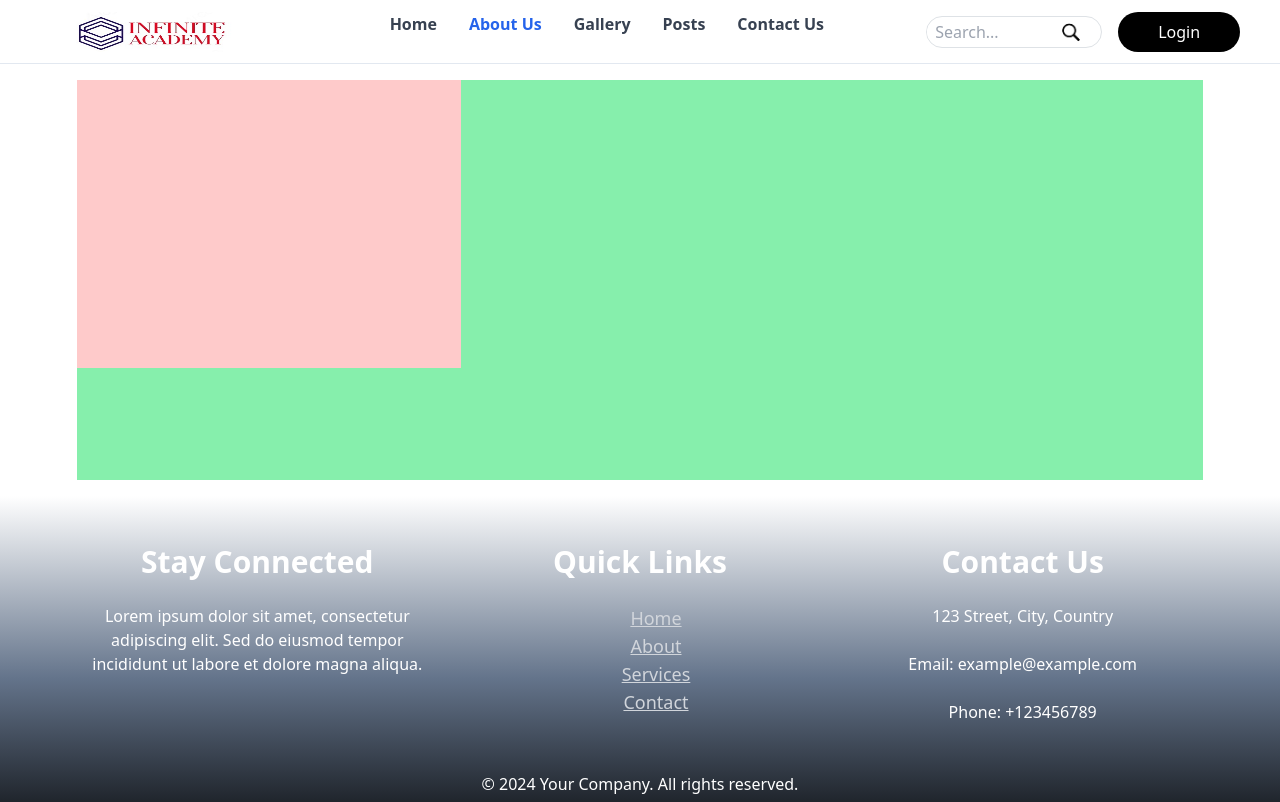
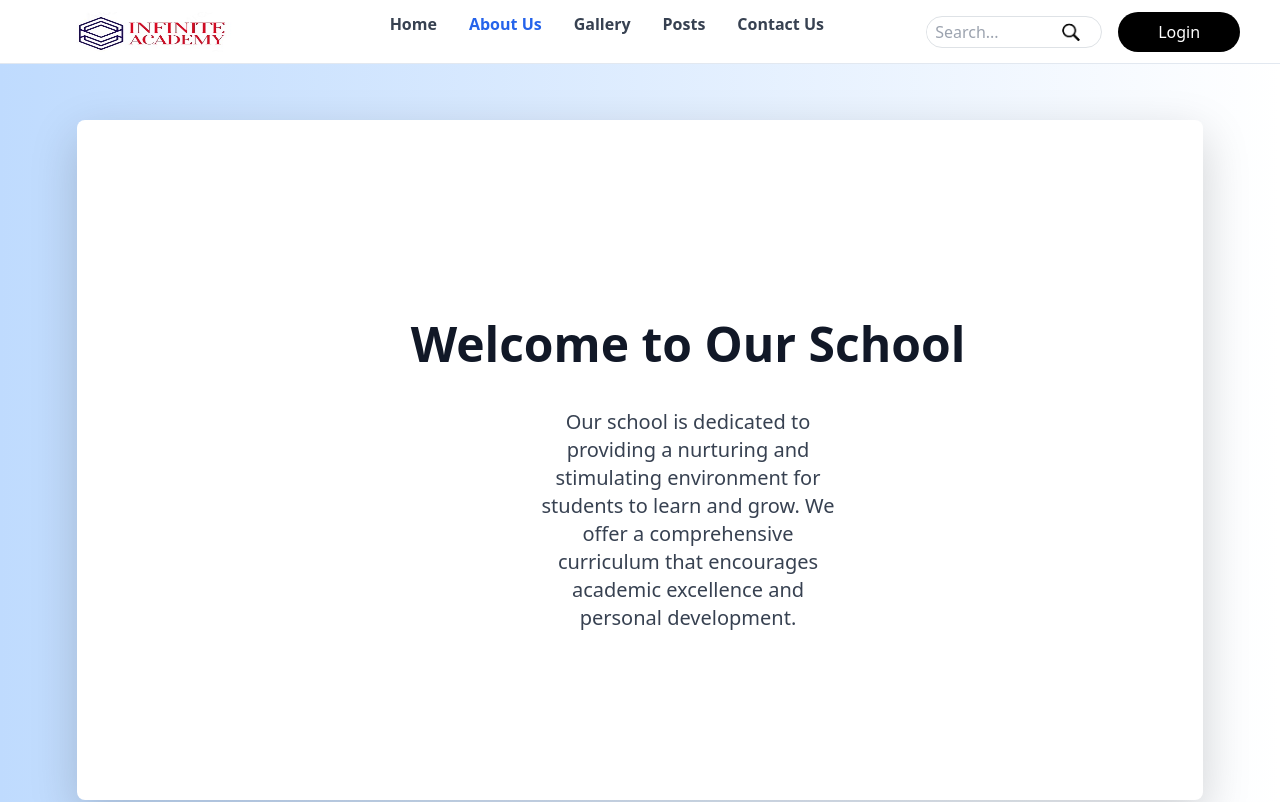
Before and after one commit to jithiee/Infinite-Academy-Frontend, a React (Vite) app in the folder INFINITE/: page /about in a window 1280 px wide. Shown: the top 802 px of the page. Built offline with nearby package versions, Linux system fonts and the light colour scheme.

Commit message:
about page created

```diff
--- a/INFINITE/src/features/about/components/About.jsx
+++ b/INFINITE/src/features/about/components/About.jsx
@@ -1,20 +1,24 @@
 import React from 'react';
+import teacher from '../assets/images/teacher.png';
 
 const About = () => {
   return (
-   <>
-  <div className=' flex justify-center'   >
-    <div className=' h-[25rem]  w-[88%] bg-green-300 m-3 grid '>
+    <>
+      <div className="flex justify-center py-10 bg-gradient-to-r from-blue-200 ">
+        <div className="h-auto md:h-[35rem] w-[88%] bg-white shadow-lg rounded-lg overflow-hidden m-3 flex flex-col md:flex-row justify-center gap-8 md:gap-32 flex-wrap">
+          <div className="w-full md:w-[32%] h-auto md:h-72 mt-10 md:mt-40 ml-4 md:ml-24 p-6 flex flex-col justify-center items-center text-center rounded-lg">
+            <h2 className="text-4xl md:text-5xl font-extrabold  text-gray-900 mb-4 p-3    whitespace-nowrap">Welcome to Our School</h2>
+            <p className="text-lg md:text-xl text-gray-700 leading-relaxed ">
+              Our school is dedicated to providing a nurturing and stimulating environment for students to learn and grow. We offer a comprehensive curriculum that encourages academic excellence and personal development.
+            </p>
+          </div>
 
-      <div className='w-96  h-72 bg-red-200 ' > </div>
-      <div></div>
-
-    </div>
-
-
-  </div>
-
-   </>
+          <div className="w-full md:w-[50%] h-72 md:h-full relative">
+            <img className="absolute top-0 left-0 w-full h-full object-cover rounded-r-lg "  src={teacher} alt="teacher" />
+          </div>
+        </div>
+      </div>
+    </>
   );
 }
 
```
Also changed, not shown: INFINITE/src/features/about/assets/images/teacher.png (added).
